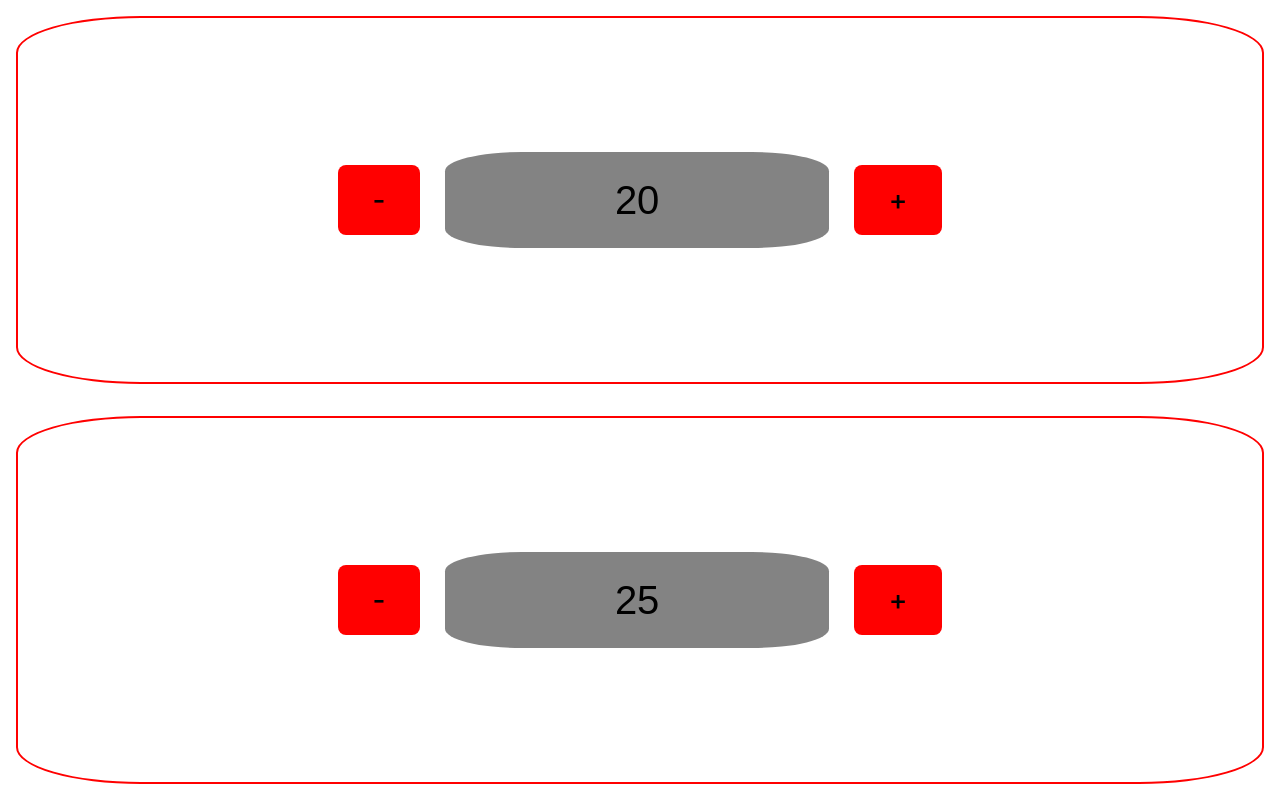
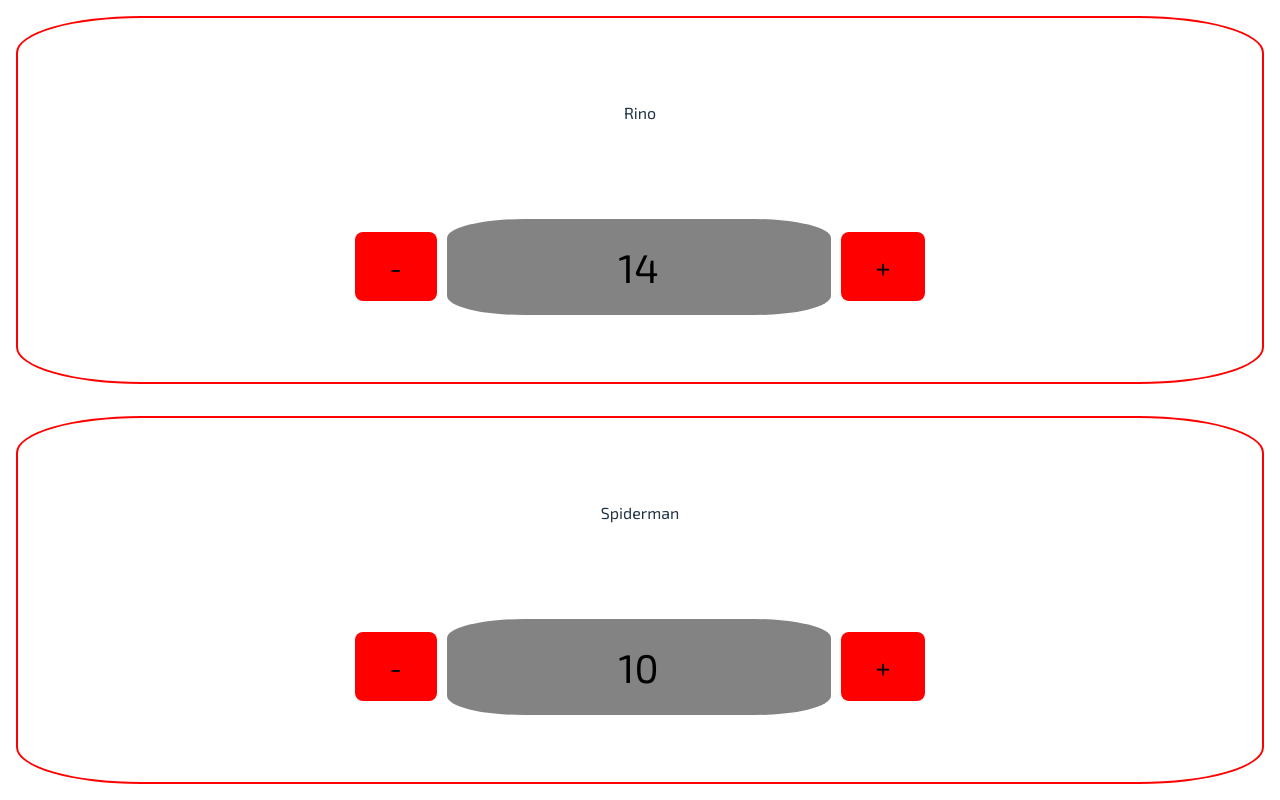
Before and after one commit to Maycas/marvel-champions-companion, a React (Vite) app: page / in a window 1280 px wide. Built offline with nearby package versions, Linux system fonts and the light colour scheme.

Commit message:
Adding character name

```diff
--- a/index.html
+++ b/index.html
@@ -3,6 +3,7 @@
   <head>
     <meta charset="UTF-8" />
     <meta name="viewport" content="width=device-width, initial-scale=1.0" />
+    <link rel="stylesheet" href="https://fonts.googleapis.com/css2?family=Exo+2:wght@400;700&display=swap">
     <title>Marvel Champions Companion App</title>
   </head>
   <body>
--- a/src/components/Counter/CharacterCounter.module.css
+++ b/src/components/Character/Character.module.css
@@ -1,22 +1,30 @@
-.counterContainer {
+.characterContainer {
   height: calc(100vh - 2em);
   width: calc(100vw - 2em);
   display: flex;
-  flex-wrap: wrap;
+  flex-direction: column;
   align-items: center;
-  justify-content: center;
-  gap: 25px;
+  justify-content: space-evenly;
+  gap: 10px;
   margin: 1em;
   border: 2px solid red;
   border-radius: 10%;
   padding: 0 1em;
   box-sizing: border-box;
-  text-overflow: clip;
+}
+
+.characterInfo {
+
 }
 
 .characterName {
-  flex-basis: 100%;
   text-align: center;
+}
+
+.controls {
+  display: flex;
+  align-items: center;
+  gap: 10px;
 }
 
 .input {
--- /dev/null
+++ b/src/components/Character/Character.tsx
@@ -0,0 +1,42 @@
+import { useState } from 'react';
+import Button from '../Button/Button';
+
+import styles from './Character.module.css';
+
+type CharacterProps = {
+  name: string;
+  lives: number;
+};
+
+export default function Character({ name, lives }: CharacterProps) {
+  const [livesCount, setLivesCount] = useState(lives);
+
+  const incrementLives = () => {
+    setLivesCount((prevLives) => prevLives + 1);
+  };
+
+  const decrementLives = () => {
+    if (livesCount > 0) setLivesCount((prevLives) => prevLives - 1);
+  };
+
+  return (
+    <div className={styles.characterContainer}>
+      <div className={styles.characterInfo}>
+        <p className={styles.characterName}>{name}</p>
+      </div>
+      <div className={styles.controls}>
+        <Button className='action' onClick={decrementLives}>
+          -
+        </Button>
+        <input
+          className={styles.input}
+          value={livesCount}
+          onChange={(e) => setLivesCount(Number(e.target.value))}
+        />
+        <Button className='action' onClick={incrementLives}>
+          +
+        </Button>
+      </div>
+    </div>
+  );
+}
--- a/src/components/Counter/CharacterCounter.tsx
+++ /dev/null
@@ -1,37 +0,0 @@
-import { useState } from 'react';
-import Button from '../Button/Button';
-
-import styles from './CharacterCounter.module.css';
-
-type CharacterProps = {
-  characterName?: string;
-  lives: number;
-};
-
-export default function Counter({ characterName, lives }: CharacterProps) {
-  const [livesCount, setLivesCount] = useState(lives);
-
-  const incrementLives = () => {
-    setLivesCount((prevLives) => prevLives + 1);
-  };
-
-  const decrementLives = () => {
-    if (livesCount > 0) setLivesCount((prevLives) => prevLives - 1);
-  };
-
-  return (
-    <div className={styles.counterContainer}>
-      <Button className='action' onClick={decrementLives}>
-        -
-      </Button>
-      <input
-        className={styles.input}
-        value={livesCount}
-        onChange={(e) => setLivesCount(Number(e.target.value))}
-      />
-      <Button className='action' onClick={incrementLives}>
-        +
-      </Button>
-    </div>
-  );
-}
--- a/src/index.css
+++ b/src/index.css
@@ -1,5 +1,5 @@
 :root {
-  font-family: Inter, system-ui, Avenir, Helvetica, Arial, sans-serif;
+  font-family: 'Exo 2', Inter, system-ui, Avenir, Helvetica, Arial, sans-serif;
   line-height: 1.5;
   font-weight: 400;
 
@@ -21,6 +21,10 @@
   min-height: 100vh;
 }
 
+input, select, textarea, button {
+  font-family: inherit;
+}
+
 @media (prefers-color-scheme: light) {
   :root {
     color: #213547;
--- a/src/pages/GameTracker/GameTracker.tsx
+++ b/src/pages/GameTracker/GameTracker.tsx
@@ -1,12 +1,12 @@
 import Container from '../../components/Container/Container';
-import CharacterCounter from '../../components/Counter/CharacterCounter';
+import Character from '../../components/Character/Character';
 
 
 export default function GameTracker() {
   return (
     <Container direction='column'>
-      <CharacterCounter lives={20} />
-      <CharacterCounter lives={25}/>
+      <Character name='Rino' lives={14} />
+      <Character name='Spiderman' lives={10}/>
     </Container>
   );
 }
```
